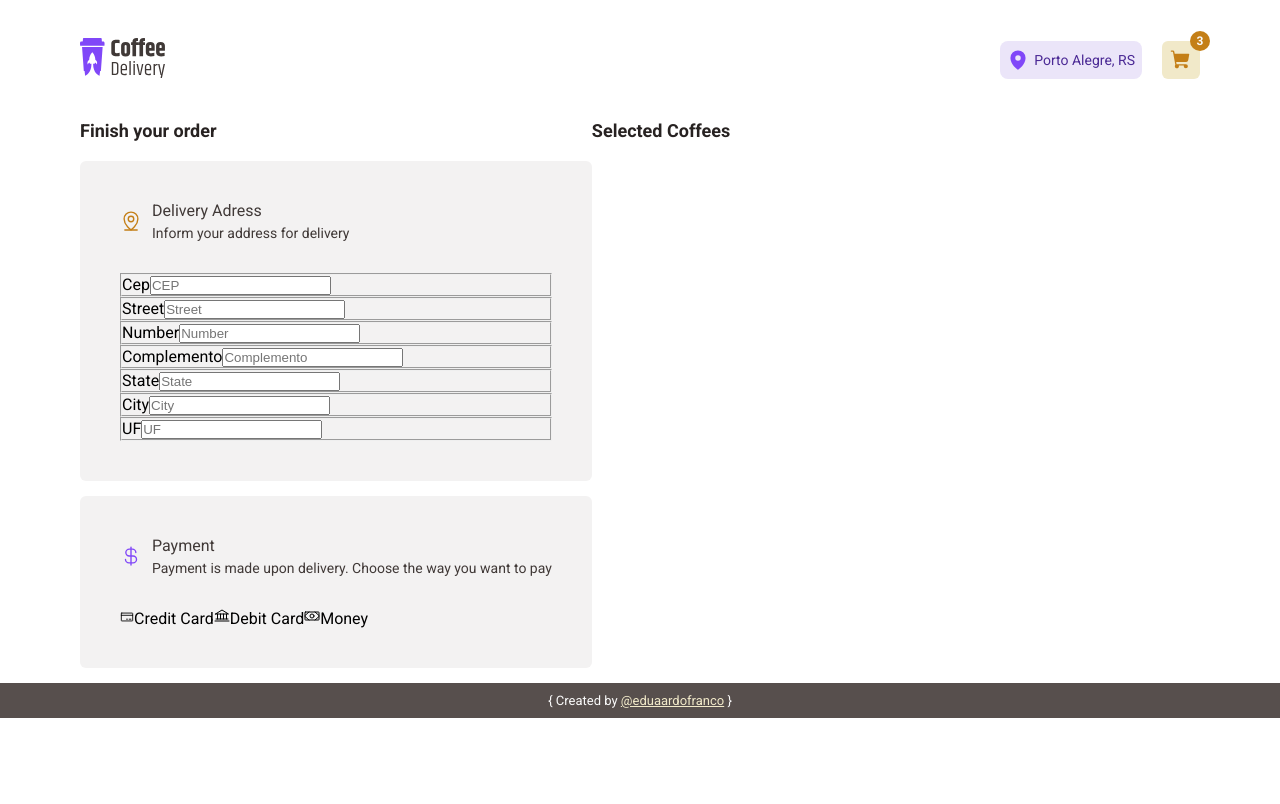
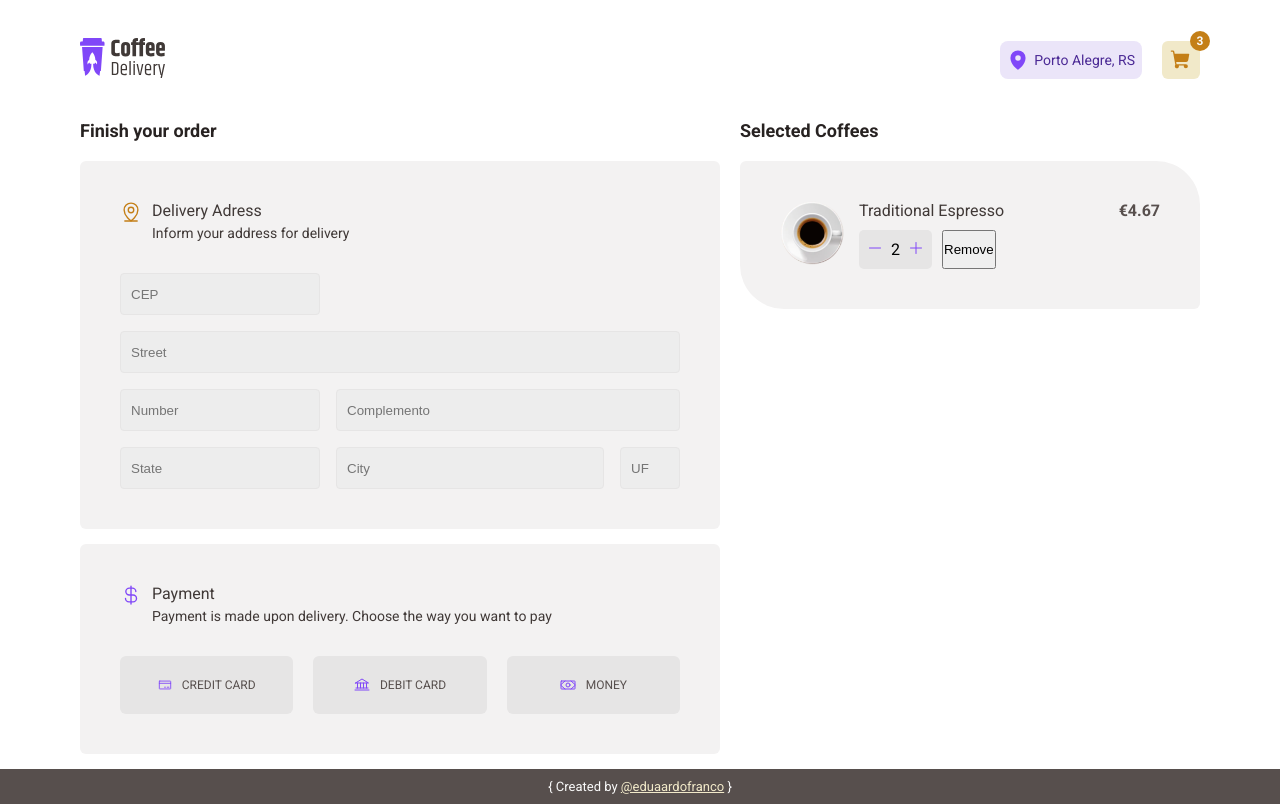
Before and after one commit to eduaardofranco/coffeeDelivery, a React (Vite) app: page /cart in a window 1280 px wide. Built offline with nearby package versions, Linux system fonts and the light colour scheme.

Commit message:
form and payment section styles

```diff
--- a/src/components/Counter/index.tsx
+++ b/src/components/Counter/index.tsx
@@ -1,9 +1,10 @@
 import { useState } from 'react'
 import { CounterContainer } from './styles'
 import { Plus, Minus } from 'phosphor-react'
-export function Counter() {
+export function Counter({ initial = 1 }) {
 
-    const [quantity, setQuantity] = useState(0)
+
+    const [quantity, setQuantity] = useState(initial)
 
     function handdleAdcItem() {
         setQuantity(prevState => prevState + 1)
--- a/src/pages/cart/index.tsx
+++ b/src/pages/cart/index.tsx
@@ -1,8 +1,11 @@
 import { Bank, CreditCard, CurrencyDollar, MapPinLine, Money } from "phosphor-react";
-import { AddressContainer, AdressBox, CartContainer, Order, PaymentBox, PaymentButton } from "./styles";
+import { AddressContainer, AddressForm, AdressBox, CartContainer, CoffeeItem, Order, OrderBox, OrderContainer, PaymentBox, PaymentButton, RemoveButton } from "./styles";
 import { NavLink } from "react-router-dom";
+import { useState } from "react";
+import { Counter } from "../../components/Counter";
 
 export function Cart() {
+    const [paymentType, setPaymentType] = useState('')
     return(
         <CartContainer>
             <AddressContainer>
@@ -14,36 +17,29 @@ export function Cart() {
                             Delivery Adress <span>Inform your address for delivery</span>
                         </h3>
                     </div>
-                    <form action="">
+                    <AddressForm action="">
                         <fieldset>
-                            <label htmlFor="number">Cep</label>
-                            <input type="number" id="number" placeholder="CEP" />
+                            <input type="text" id="number" placeholder="CEP" />
                         </fieldset>
-                        <fieldset>
-                            <label htmlFor="street">Street</label>
+                        <fieldset className="streetInput">
                             <input type="text" id="street" placeholder="Street" />
                         </fieldset>
                         <fieldset>
-                            <label htmlFor="number">Number</label>
-                            <input type="number" id="number" placeholder="Number"/>
+                            <input type="text" id="number" placeholder="Number"/>
                         </fieldset>
-                        <fieldset>
-                            <label htmlFor="complemento">Complemento</label>
+                        <fieldset className="complementoInput">
                             <input type="text" id="complemento" placeholder="Complemento"/>
                         </fieldset>
                         <fieldset>
-                            <label htmlFor="state">State</label>
                             <input type="text" id="state"  placeholder="State"/>
                         </fieldset>
-                        <fieldset>
-                            <label htmlFor="city">City</label>
+                        <fieldset className="cityInput">
                             <input type="text" id="city"  placeholder="City"/>
                         </fieldset>
-                        <fieldset>
-                            <label htmlFor="uf">UF</label>
+                        <fieldset className="ufInput">
                             <input type="text" id="uf"  placeholder="UF"/>
                         </fieldset>
-                    </form>
+                    </AddressForm>
                 </AdressBox>
                 <PaymentBox>
                     <div className="title">
@@ -52,24 +48,49 @@ export function Cart() {
                             Payment<span>Payment is made upon delivery. Choose the way you want to pay</span>
                         </h3>
                     </div>
-                    <PaymentButton>
+                    <div className="paymentType">
+                        <PaymentButton
+                            onClick={() => setPaymentType('creditCard')}
+                            className={paymentType == 'creditCard' ? 'active' : ''}
+                        >
                             <CreditCard size={14} />
                             Credit Card
                         </PaymentButton>
-                    <PaymentButton>
+                        <PaymentButton
+                            onClick={() => setPaymentType('debitCard')}
+                            className={paymentType == 'debitCard' ? 'active' : ''}
+                        >
                             <Bank size={16} />
                             Debit Card
                         </PaymentButton>
-                    <PaymentButton>
+                        <PaymentButton
+                            onClick={() => setPaymentType('money')}
+                            className={paymentType == 'money' ? 'active' : ''}
+                        >
                             <Money size={16} />
                             Money
                         </PaymentButton>
+                    </div>
                 </PaymentBox>
 
             </AddressContainer>
-            <Order>
+            <OrderContainer>
                 <h2>Selected Coffees</h2>
-            </Order>
+                <OrderBox>
+                    <CoffeeItem>
+                        <img src="/src/assets/coffee1.png" alt="Coffee Name" />
+                        <div className="details">
+                            <h3>Traditional Espresso</h3>
+                            <div className="controls">
+                                <Counter initial={2} />
+                                <RemoveButton>Remove</RemoveButton>
+                            </div>
+
+                        </div>
+                        <p className="price">€4.67</p>
+                    </CoffeeItem>
+                </OrderBox>
+            </OrderContainer>
         </CartContainer>
     )
 }
--- a/src/pages/cart/styles.ts
+++ b/src/pages/cart/styles.ts
@@ -1,10 +1,11 @@
-import { NavLink } from 'react-router-dom';
 import styled from 'styled-components'
 
 export const CartContainer = styled.main`
     width: 1120px;
     margin: 0 auto;
     display: flex;
+    gap: 2rem;
+    justify-content: space-between;
 
     h1, h2 {
         font-size: 1.8rem;
@@ -14,11 +15,11 @@ export const CartContainer = styled.main`
 `;
 
 export const AddressContainer = styled.div`
-
+    width: 640px;
 `;
 
-export const Order = styled.div`
-
+export const OrderContainer = styled.div`
+    flex: 1;
 `;
 
 const Box = styled.div`
@@ -29,7 +30,7 @@ const Box = styled.div`
     .title {
         color: ${(props) => props.theme['brown-700']};
         display: flex;
-        align-items: center;
+        align-items: start;
         justify-content: start;
         gap: 1rem;
         margin-bottom: 3.2rem;
@@ -59,8 +60,112 @@ export const PaymentBox = styled(Box)`
             color: ${(props) => props.theme['purple-500']};
         }
     }
+    .paymentType {
+        display: flex;
+        justify-content: center;
+        gap: 20px;
+    }
+`;
+export const OrderBox = styled(Box)`
+    display: flex;
+    border-radius: 6px 44px 6px 44px;
+    padding: 4rem;
+`;
+
+export const CoffeeItem = styled.div`
+    display: flex;
+    justify-content: space-between;
+    align-items: start;
+    gap: 1.5rem;
+    width: 100%;
+    h3 {
+        color: ${(props) => props.theme['brown-700']};
+        font-weight: normal;
+        font-size: 1.6rem;
+        margin-bottom: 1rem;
+    }
+    img {
+        width: 64px;
+    }
+    .controls {
+        display: flex;
+        gap: 1rem;
+    }
+    .details {
+        display: flex;
+        flex: 1;
+        flex-direction: column;
+    }
+    .price {
+        font-weight: bold;
+        color: ${(props) => props.theme['brown-500']};
+    }
+`;
+export const RemoveButton = styled.button`
+
 `;
 
 export const PaymentButton = styled.a`
+    background: ${(props) => props.theme['white-900']};
+    color: ${(props) => props.theme['brown-500']};
+    border-radius: 6px;
+    border: 1px solid transparent;
+    text-transform: uppercase;
+    font-size: 1.2rem;
+    cursor: pointer;
 
+    display: flex;
+    align-items: center;
+    justify-content: center;
+
+    padding: 2rem;
+    width: 100%;
+    transition: background .1s;
+    &:hover {
+        background: ${(props) => props.theme['brown-100']};
+        color: ${(props) => props.theme['brown-700']};
+
+    }
+    svg {
+        color: ${(props) => props.theme['purple-500']};
+        margin-right: 1rem;
+    }
+    &.active {
+        background: ${(props) => props.theme['purple-300']};
+        border: 1px solid ${(props) => props.theme['purple-500']};
+    }
 `;
+export const AddressForm = styled.form`
+    display: flex;
+    gap: 16px;
+    flex-wrap: wrap;
+    fieldset {
+        border: none;
+        width: 200px;
+        &.streetInput {
+            width: 100%;
+        }
+        &.complementoInput {
+            width: 344px;
+        }
+        &.ufInput {
+            width: 60px;
+        }
+        &.cityInput {
+            width: 268px;
+        }
+    }
+    input {
+        background: ${(props) => props.theme['white-700']};
+        border: 1px solid ${(props) => props.theme['white-900']};
+        color: 1px solid ${(props) => props.theme['brown-500']};
+        border-radius: 4px;
+        height: 4.2rem;
+        padding: 1rem;
+        width: 100%;
+        &:focus {
+            background: ${(props) => props.theme['white-700']};
+            outline: 1px solid ${(props) => props.theme['yellow-700']};
+        }
+    }
+`;
```
Lines whose indentation alone changed are shown as unchanged.
